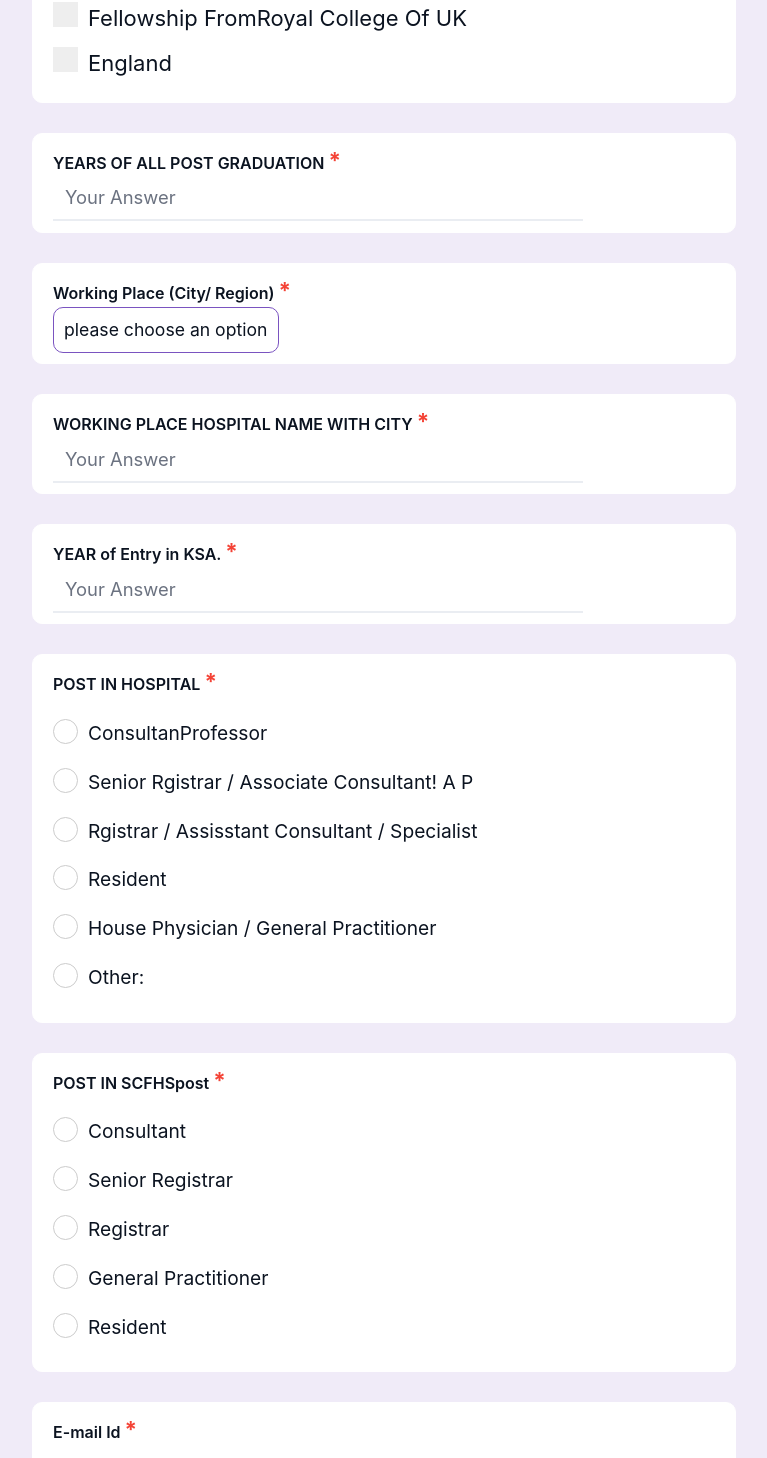
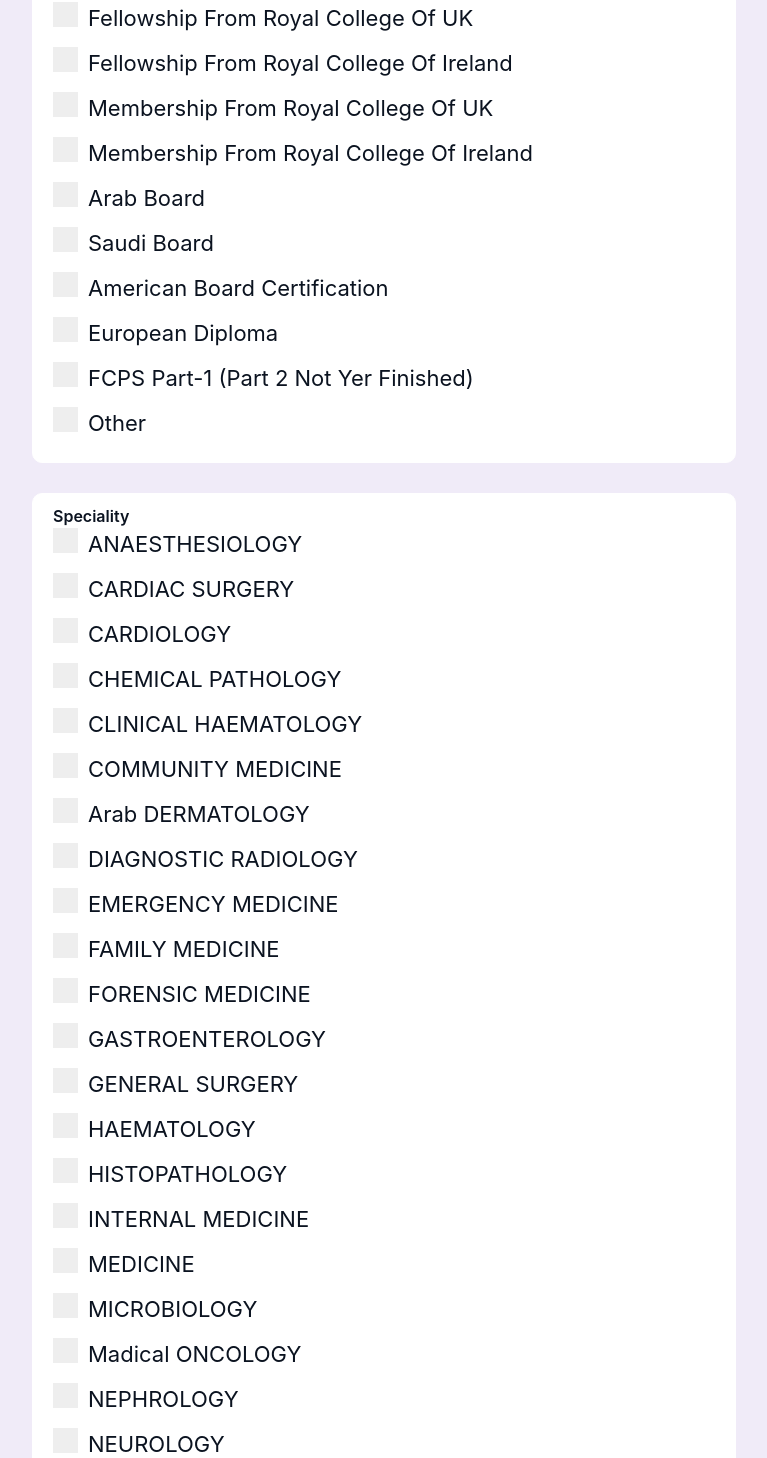
Before and after one commit to RafayFarrukh/PDGKSA, a React (Create React App) app: page / in a window 1280 px wide. Shown: the part 658-2116 px from the top of the page, without its empty margins (256-1023 px from the left). Built offline with nearby package versions, Linux system fonts and the light colour scheme.

Commit message:
form complete

```diff
--- a/package.json
+++ b/package.json
@@ -18,7 +18,9 @@
     "react-google-forms-hooks": "^1.2.4",
     "react-router-dom": "^6.3.0",
     "react-scripts": "5.0.1",
+    "react-toastify": "^9.0.8",
     "styled-components": "^5.3.5",
+    "tailwind-toast": "^1.1.0",
     "web-vitals": "^2.1.4"
   },
   "scripts": {
--- a/src/components/CheckBox/CheckBox.jsx
+++ b/src/components/CheckBox/CheckBox.jsx
@@ -8,7 +8,8 @@
             <span className="select-text">{title}</span>
             <input
                 type="checkbox"
-                className="checkbox"
+                // className="checkbox"
+                class="form-checkbox"
                 name={name}
                 checked={checked}
                 onChange={onChange}
--- a/src/components/Form/Form.jsx
+++ b/src/components/Form/Form.jsx
@@ -4,30 +4,29 @@
 import FormSubContainer from '../FormSubContainer/FormSubContainer';
 import Input from '../Input/Input';
 import RadioButton from '../RadioButton/RadioButton';
+import M from 'materialize-css'
 import Select from '../Select/Select';
 import bcrypt from 'bcryptjs'
 import "./Form.css";
+import { FormControlLabel, Checkbox} from '@mui/material';
 import axios from 'axios'
 const salt = bcrypt.genSaltSync(10)
-
 
 const reducerFunction=(state,action)=>{
 	if(action.subName)
          return {...state,[action.name]:{...state[action.name],[action.subName]:action.value}}
     return{...state,[action.name]:action.value}
+
+
 }
 
-const values = [
-    { id: 1, item: "FCPS" },
-    { id: 2, item: "MCPS" },
-    { id: 3, item: "Fellowship fromRoyal College of UK" },
-    { id: 4, item: "Fellowship fromRoyal College of UK" }
-  ];
+
+
 
 const initialValue={
     name:'', // input type text
     email:'', // input type e-mail
-    qualification:'', //drop down select
+    qualification:[], //drop down select
     mobile:'', // input type date
     hospitalPost:'', //radio button
     residencyDuration:'', // input type number
@@ -36,54 +35,58 @@
     password:"",
     SCFHSpost:"",
     gender:'', // radio button
-    // qualification:{
-    //     FCPS:"",
-    //     MCPS:"",
-    //     "Fellowship fromRoyal College of UK":"",
-    //     "Fellowship from Royal College of Ireland":"",
-    //     "Membership from Royal College of UK":"",
-    //     "Membership from Royal College of Ireland":"",
-    //     "Arab Board":"",
-    //     "Saudi Board":"",
-    //     "American Board Certification":"",
-    //     "European diploma":"",
-    //     "FCPS Part-1 (part 2 not yer finished)":"",
-    //     "Other":"",
+    transScript:"",
+    yoapgd:"",
+    SCFHSresponse:"",
+    residencyDuration:"",
+    qualification:{
+        "FCPS":'',
+        "MCPS":'',
+        "Fellowship from Royal College of UK":"",
+        "Fellowship from Royal College of Ireland":"",
+        "Membership from Royal College of UK":"",
+        "Membership from Royal College of Ireland":"",
+        "Arab Board":"",
+        "Saudi Board":"",
+        "American Board Certification":"",
+        "European diploma":"",
+        "FCPS Part-1 (part 2 not yer finished)":"",
+        "Other":"",
 
-    // },
-    // speciality:{
-    //     ANAESTHESIOLOGY:"",
-    //     "CARDIAC SURGERY":"",
-    //     CARDIOLOGY:"",
-    //     "CHEMICAL PATHOLOGY":"",
-    //     "CLINICAL HAEMATOLOGY":"",
-    //     "COMMUNITY MEDICINE":"",
-    //     "Arab DERMATOLOGY":"",
-    //     "DIAGNOSTIC RADIOLOGY":"",
-    //     "EMERGENCY MEDICINE":"",
-    //     "FAMILY MEDICINE":"",
-    //     "FORENSIC MEDICINE":"",
-    //     "GASTROENTEROLOGY":"",
-    //     "GENERAL SURGERY":"",
-    //     "HAEMATOLOGY":"",
-    //     "HISTOPATHOLOGY":"",
-    //     "INTERNAL MEDICINE":"",
-    //     "MEDICINE":"",
-    //     "MICROBIOLOGY":"",
-    //     "Madical ONCOLOGY":"",
-    //     "NEPHROLOGY":"",
-    //     "NEUROLOGY":"",
-    //     "NUCLEAR MEDICINE":"",
-    //     "OBSTETRICS & GYNAECOLOGY":"",
-    //     "Operative DENTISRY":"",
-    //     "OPTHALMOLOGY":"",
-    //     "ORAL & MANILLO- FACIAL SURGERY":"",
-    //     "ORTHODONTICS":"",
-    //     "ORTHOPAEDIC Surgery":"",
-    //     "OTO- RHINO- LOGY ENT)":"",
-    //     "PAEDIATRIC SURGERY":"",
-    //     "PAEDIATRICS":"",
-    // }
+    },
+    speciality:{
+        ANAESTHESIOLOGY:"",
+        "CARDIAC SURGERY":"",
+        CARDIOLOGY:"",
+        "CHEMICAL PATHOLOGY":"",
+        "CLINICAL HAEMATOLOGY":"",
+        "COMMUNITY MEDICINE":"",
+        "Arab DERMATOLOGY":"",
+        "DIAGNOSTIC RADIOLOGY":"",
+        "EMERGENCY MEDICINE":"",
+        "FAMILY MEDICINE":"",
+        "FORENSIC MEDICINE":"",
+        "GASTROENTEROLOGY":"",
+        "GENERAL SURGERY":"",
+        "HAEMATOLOGY":"",
+        "HISTOPATHOLOGY":"",
+        "INTERNAL MEDICINE":"",
+        "MEDICINE":"",
+        "MICROBIOLOGY":"",
+        "Madical ONCOLOGY":"",
+        "NEPHROLOGY":"",
+        "NEUROLOGY":"",
+        "NUCLEAR MEDICINE":"",
+        "OBSTETRICS & GYNAECOLOGY":"",
+        "Operative DENTISRY":"",
+        "OPTHALMOLOGY":"",
+        "ORAL & MANILLO- FACIAL SURGERY":"",
+        "ORTHODONTICS":"",
+        "ORTHOPAEDIC Surgery":"",
+        "OTO- RHINO- LOGY ENT)":"",
+        "PAEDIATRIC SURGERY":"",
+        "PAEDIATRICS":"",
+    }
     // qualification:{MCPS:true,"hi you":true}
     // checkbox
     // userImresidencyDuration:'' // file picker for img
@@ -98,9 +101,14 @@
     residencyDuration:false, // input type number
     workingPlace:false,
     yearOfEntry:false,
+    yoapgd:false,
     SCFHSpost:false,
     password:false,
+    transScript:false,
 
+    SCFHSresponse:false,
+
+    residencyDuration:false,
     gender:false, // radio button
     qualification :false
     // qualification:{
@@ -167,7 +175,8 @@
 
 function Form(){
 
-    const selectOptions=['Green Acre','Lahore','BSC','B.TECH','M.TECH','B.COM','OTHER'];
+    const selectOptions=['Green Acre','Lahore','Karachi','Islamabaad','Multan','Naran','Peshawar'];
+
 
     const [formData,dispatchFunction]=useReducer(reducerFunction,initialValue);
 
@@ -179,8 +188,8 @@
     const refObject=useRef({});
 
 
-    const {name,email,mobile,hospitalPost,residencyDuration,workingPlace ,gender,qualification,yearOfEntry ,speciality, SCFHSpost,password,
-         hashedPassword = bcrypt.hashSync(password, '$2a$10$CwTycUXWue0Thq9StjUM0u') ,
+    const {name,email,mobile,hospitalPost,residencyDuration,transScript,workingPlace,yoapgd ,SCFHSresponse,gender,qualification,yearOfEntry ,speciality, SCFHSpost,password,
+         hashedPassword = bcrypt.hashSync(password, '$2a$10$CwTycUXWue0Thq9StjUM0u')
 
 
     } = formData;
@@ -197,7 +206,14 @@
 	},[])
 
     const updateCheckBox=useCallback((event)=>{
-        dispatchFunction({'name':'qualification','subName':event.target.name,value:!qualification[event.target.name]})
+
+        setInvalidObject({name:event.target.name,value:false});
+		// dispatchFunction([{'name':event.target.name,'value':event.target.value}]);
+        dispatchFunction({'name':'qualification','subName':event.target.value,value:!qualification[event.target.name]})
+        // dispatchFunction({'name':'qualification','subName':event.target.value})
+
+
+
     },[qualification]);
     const updatespecialityBox=useCallback((event)=>{
         dispatchFunction({'name':'speciality','subName':event.target.name,value:!speciality[event.target.name]})
@@ -223,31 +239,54 @@
 
 
     }
-//name,email,mobile,hospitalPost,residencyDuration,workingPlace ,gender,qualification,yearOfEntry ,speciality, SCFHSpost
+
     const submitHandler=(event)=>{
 		event.preventDefault();
         // password= bcrypt.hashSync(password,10)
         clearFormFunction();
-        console.log(formData);
-        // axios
-        // // .post("http://localhost:5000/api/user/register", {
-        // .post("https://pakdoctorsksa.com/api/Users/SignUp", {
-        //   name:name,
-        //   email:email,
-        //   password:hashedPassword,
-        //   mobile:mobile,
-        //   hospitalPost:hospitalPost,
-        //   residencyDuration:residencyDuration,
-        //   workingPlace:workingPlace,
-        //   gender:gender,
-        //   qualification:qualification,
-        //   yearOfEntry:yearOfEntry,
-        //   speciality:speciality,
-        //   SCFHSpost:SCFHSpost
-        // })
-        // .then((resp) => console.log(resp))
-        // // .then(navigate("/login"))
-        // .catch((err) => console.log(err));
+
+        // console.log("original", JSON.stringify(formData));
+
+        // window.location.reload()
+
+        formData.qualification =  Object.keys(formData.qualification).filter(z => formData.qualification[z] == true)
+        formData.speciality =  Object.keys(formData.speciality).filter(z => formData.speciality[z] == true)
+
+        console.log( formData);
+        console.log( formData.qualification.join());
+        console.log(formData.selectOptions);
+
+        axios
+        .post("https://pakdoctorsksa.com/api/Users/SignUp", {
+          name:name,
+          email:email,
+          password:hashedPassword,
+          mobile:mobile,
+          hospitalPost:hospitalPost,
+          residencyDuration:residencyDuration,
+          workingPlace:workingPlace,
+          HosNameCity:formData.selectOptions,
+          gender:gender,
+          transScript:transScript,
+          qualification: formData.qualification.join(),
+          yearOfEntry:yearOfEntry,
+          yoapgd:yoapgd,
+          SCFHSresponse:SCFHSresponse,
+          speciality: formData.speciality.join(),
+          SCFHSpost:SCFHSpost
+        },formData)
+
+        .then((resp) => console.log(resp))
+         .then( ()=>{
+        M.toast({html:"SIGNED UP successfully wait for Approval",classes:"#43a047 green darken-1"})
+
+        })
+
+
+
+
+
+         .catch((err) => console.log(err));
 
     }
 
@@ -268,23 +307,19 @@
         }
     }
 
-    const [pjl, setPjl] = useState([])
-    const getPjl = (e) => {
-        let data = pjl
-        data.push(e.target.value)
-        setPjl(data)
-      }
+
     useEffect(()=>{
         window.addEventListener('mouseup',handleMouseEvent);
         return ()=> window.removeEventListener('mouseup',handleMouseEvent);
     },[handleMouseEvent])
 
 
+
     return(
         <form className='form-container' onSubmit={submitHandler}>
 
 
-            <FormSubContainer title="Name"  isRequired={true} invalid={invalidObject['name']}>
+            <FormSubContainer title="Name"  isRequired={true} >
                 <Input
                 placeholder='your name please'
                 type='text'
@@ -297,7 +332,7 @@
             </FormSubContainer>
 
 
-            <FormSubContainer title="Gender" isRequired={true} invalid={false}>
+            <FormSubContainer title="Gender" class="form-radio mt-10" isRequired={true} >
                 <RadioButton
                     title="Male"
                     value="Male"
@@ -314,57 +349,61 @@
                 />
             </FormSubContainer>
 
-            <FormSubContainer title="QUALIFICATIONS"  isRequired={true} invalid={false} >
+            <FormSubContainer title="QUALIFICATIONS"  isRequired={true} >
+
+
+            {
+
+
+                    Object.keys(qualification).map((key,index)=>
+                        <CheckBox
+                            key={index}
+                            title={key}
+                            checked={qualification[key]==true}
+                            name={key}
+                            value={key}
+                            onChange={updateCheckBox}
+                            />
+                    )
+
+                }
 
 
 
 
 
-                                          <CheckBox
-                                          title="FCPS"
-                                          value="FCPS"
-                                          name="qualification"
-                                          checked={qualification.value}
-                                          onChange={updateFormData}
-                                      />
-                                      <CheckBox
-                                          title="MCPS"
-                                          value="MCPS"
-                                          checked={qualification.value}
-                                          name="qualification4"
-                                          onChange={updateFormData}
-                                      />
-                                       <CheckBox
-                                          title="Fellowship fromRoyal College of UK"
-                                          value="Fellowship fromRoyal College of UK"
-                                          checked={qualification.value}
-                                          name="qualification2"
-                                          onChange={updateFormData}
-                                      />
-                                       <CheckBox
-                                          title="England"
-                                          value="England"
-                                          checked={qualification.value}
-                                          name="qualification3"
-                                          onChange={updateFormData}
-                                      />
-
 
             </FormSubContainer>
 
 
+        <FormSubContainer title="Speciality">
+        {
 
+
+                           Object.keys(speciality).map((key,index)=>
+                               <CheckBox
+                                   key={index}
+                                   title={key}
+                                   checked={speciality[key]==true}
+                                   name={key}
+                                   value={key}
+                                   onChange={updatespecialityBox}
+                                   />
+                           )
+
+                       }
+        </FormSubContainer>
 
             <FormSubContainer title="YEARS OF ALL POST GRADUATION"
 
- isRequired={true} invalid={invalidObject['residencyDuration']}>
+ isRequired={true} invalid={invalidObject['yoapgd']}>
                 <Input
                 placeholder='Your Answer'
-                type='number'
-                name='residencyDuration'
-                value={residencyDuration}
+                type='text'
+                name='yoapgd'
+                value={yoapgd}
                 inputFocusEvent={inputFocusEvent}
-                inputRef={ref=> refObject.current['residencyDuration'] = ref}
+                inputRef={ref=> refObject.current['yoapgd'] = ref}
                 onChange={updateFormData}
                 />
             </FormSubContainer>
@@ -397,18 +436,7 @@
                  </FormSubContainer>
 
 
-            <FormSubContainer title="YEAR of Entry in KSA."
-              isRequired={true} invalid={invalidObject['residencyDuration']}>
-                     <Input
-                     placeholder='Your Answer'
-                     type='text'
-                     name='yearOfEntry'
-                     value={yearOfEntry}
-                     inputFocusEvent={inputFocusEvent}
-                    //  inputRef={ref=> refObject.current['ksa'] = ref}
-                     onChange={updateFormData}
-                     />
-                 </FormSubContainer>
+
 
                  <FormSubContainer title="POST IN HOSPITAL" isRequired={true} invalid={false}>
                 <RadioButton
@@ -457,6 +485,103 @@
 
 
 
+            <FormSubContainer title="YEAR of Entry in KSA."
+              isRequired={true} >
+                     <Input
+                     placeholder='Your Answer'
+                     type='text'
+                     name='yearOfEntry'
+                     value={yearOfEntry}
+                     inputFocusEvent={inputFocusEvent}
+                    //  inputRef={ref=> refObject.current['ksa'] = ref}
+                     onChange={updateFormData}
+                     />
+                 </FormSubContainer>
+
+                 <FormSubContainer title="Residency Duration" isRequired={true} invalid={false}>
+                <RadioButton
+                    title="Three Years"
+                    value="Three Years"
+                    name="residencyDuration"
+                    checked={residencyDuration}
+                    onChange={updateFormData}
+                />
+                <RadioButton
+                    title="Four Years"
+                    value="Four Years"
+                    checked={residencyDuration}
+                    name="residencyDuration"
+
+                    onChange={updateFormData}
+                />
+                 <RadioButton
+                    title="Five Years"
+                    value="Five Years"
+                    checked={residencyDuration}
+                    name="Residency Duration"
+
+                    onChange={updateFormData}
+                />
+
+            </FormSubContainer>
+
+
+
+
+                 <FormSubContainer title="What was the response of SCFHS about your application for Re Classification ? " isRequired={true} invalid={false}>
+                <RadioButton
+                    title="Not applied"
+                    value="Not applied"
+                    name="SCFHSresponse"
+                    checked={SCFHSresponse}
+                    onChange={updateFormData}
+                />
+                 <RadioButton
+                    title="Rejected"
+                    value="Rejected"
+                    name="SCFHSresponse"
+                    checked={SCFHSresponse}
+                    onChange={updateFormData}
+                />
+               <RadioButton
+                    title="No Reply"
+                    value="No Reply"
+                    name="SCFHSresponse"
+                    checked={SCFHSresponse}
+                    onChange={updateFormData}
+                />
+                  <RadioButton
+                    title="Accepted"
+                    value="Accepted"
+                    name="SCFHSresponse"
+                    checked={SCFHSresponse}
+                    onChange={updateFormData}
+                />
+
+            </FormSubContainer>
+
+
+
+            <FormSubContainer title="Do you have  Transcript from CPSP ?" isRequired={true} invalid={false}>
+                <RadioButton
+                    title="Yes"
+                    value="Yes"
+                    name="transScript"
+                    checked={transScript}
+                    onChange={updateFormData}
+                />
+                 <RadioButton
+                    title="No"
+                    value="No"
+                    name="transScript"
+                    checked={transScript}
+                    onChange={updateFormData}
+                />
+
+
+            </FormSubContainer>
+
+
 
 
 
@@ -499,7 +624,7 @@
 
             </FormSubContainer>
 
-            <FormSubContainer title="E-mail Id"  isRequired={true} invalid={invalidObject['email']}>
+            <FormSubContainer title="E-mail Id"  isRequired={true} >
                 <Input
                 placeholder='your email-id please'
                 type='email'
@@ -523,7 +648,7 @@
                 />
             </FormSubContainer>
 
-            <FormSubContainer title="Mobile Number Saudi Local Contact 05......."  isRequired={true} invalid={invalidObject['mobile']}>
+            <FormSubContainer title="Mobile Number Saudi Local Contact 05......."  isRequired={true} >
                 <Input
                 placeholder='Your Answer'
                 type='number'
@@ -548,9 +673,9 @@
                 <Button type="button" classProp="clear-button" clickHandler={clearFormFunction}>
                     Clear Form
                 </Button>
-                <Button type="submit" disabled={
+                <Button type="submit"  classProp="button"  disabled={
                    !( name!=='' && email!=='' && mobile!=='' && hospitalPost!=='' && residencyDuration!=='' && gender!=='' )
-                } classProp="button">
+                } >
                     Submit
                 </Button>
             </div>
--- a/src/components/FormSubContainer/FormSubContainer.jsx
+++ b/src/components/FormSubContainer/FormSubContainer.jsx
@@ -2,7 +2,7 @@
 import "./FormSubContainer.css";
 function FormSubContainer({children,title , isRequired,invalid}){
     return(
-        <div className={(isRequired && invalid) ?'form-sub-container form-sub-container-required' : 'form-sub-container'}>
+        <div className={(isRequired && invalid) ?'form-sub-container form-sub-container-required' : 'form-sub-container' } >
             <h2 className='form-sub-container-heading'>{title} { isRequired && <span className="required">*</span>}</h2>
             {children}
             {
```
Also changed, not shown: src/components/AllUsers/AllUsers.jsx (+6 -1 lines), src/components/Login/Login.jsx (+8 -2 lines), 1 other file (tests, documents, lock files or other folders).
